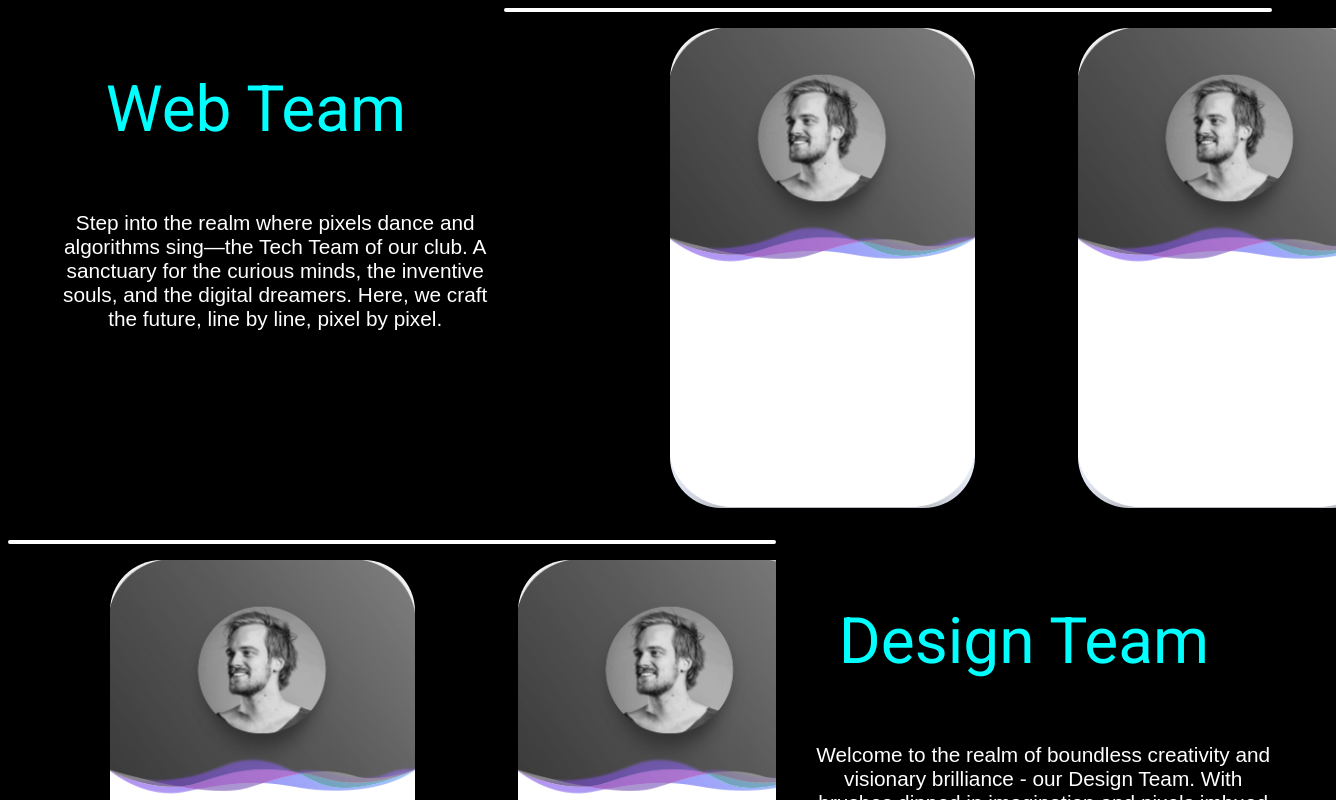
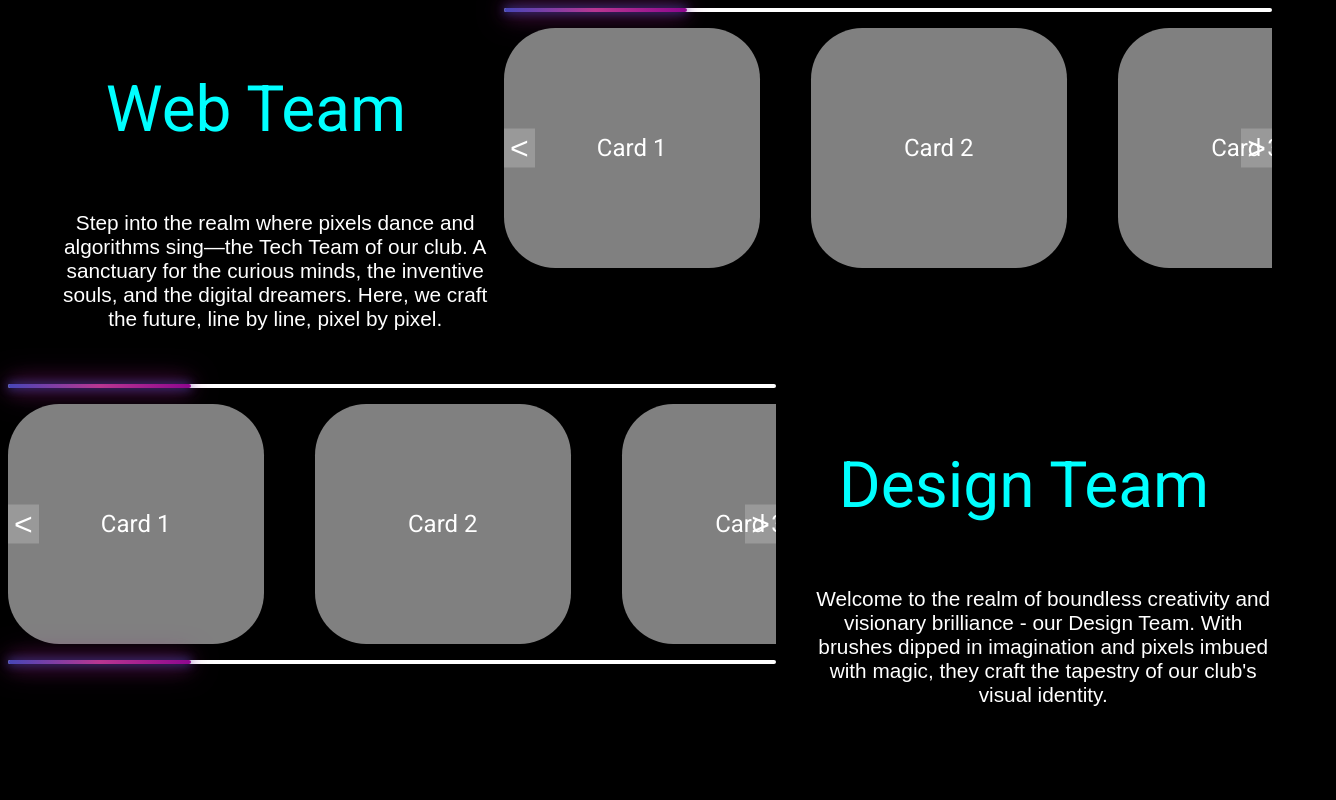
Before and after one commit to Tridesh/team-page, a Next.js app: page /page in a window 1280 px wide. Shown: the top 800 px of the page, 1336 px wide, since content can reach past the window. Built offline with nearby package versions, Linux system fonts and the light colour scheme.

Commit message:
majorrr majorrr update

```diff
--- a/package.json
+++ b/package.json
@@ -9,6 +9,7 @@
     "lint": "next lint"
   },
   "dependencies": {
+    "@gsap/react": "^2.1.1",
     "next": "^14.2.3",
     "react": "^18.3.1",
     "react-dom": "^18.3.1"
--- a/pages/page.jsx
+++ b/pages/page.jsx
@@ -2,30 +2,92 @@ import React, { useEffect, useRef, useState } from "react";
 import "./style.css";
 
 const Home = () => {
-    const scroll_sectionRef = useRef(null);
-    const [viewedPercentage, setViewedPercentage] = useState(0);
+    const scrollSectionRef1 = useRef(null);
+    const scrollSectionRef2 = useRef(null);
+    const [viewedPercentage1, setViewedPercentage1] = useState(0);
+    const [viewedPercentage2, setViewedPercentage2] = useState(0);
+    const [intervalId1, setIntervalId1] = useState(null);
+    const [intervalId2, setIntervalId2] = useState(null);
+
+    const scrollSpeed = 1;
+    const intervalTime = 10;
+    const totalCards = 10;
+
+    const updateScrollPercentage = (scrollSection, setViewedPercentage) => {
+        const cardWidth = scrollSection.querySelector('.card').offsetWidth;
+        const cardMargin = parseInt(window.getComputedStyle(scrollSection.querySelector('.card')).marginRight);
+        const totalScrollableWidth = scrollSection.scrollWidth - scrollSection.clientWidth;
+        const currentScrollPercentage = (scrollSection.scrollLeft / totalScrollableWidth) * 100;
+        setViewedPercentage(currentScrollPercentage);
+    };
 
     useEffect(() => {
-        const scroll_section = scroll_sectionRef.current;
-        const scrollSpeed = 1;
-        const intervalTime = 10;
-        const cardWidth = scroll_section.querySelector('.card').offsetWidth;
-        const totalCards = 10;
-        const totalScrollableWidth = cardWidth * totalCards;
+        startScrolling(scrollSectionRef1.current, setViewedPercentage1, setIntervalId1);
+        startScrolling(scrollSectionRef2.current, setViewedPercentage2, setIntervalId2);
 
-        let interval = setInterval(() => {
-            scroll_section.scrollLeft += scrollSpeed;
+        return () => {
+            clearInterval(intervalId1);
+            clearInterval(intervalId2);
+        };
+    }, []);
 
-            if (scroll_section.scrollLeft >= totalScrollableWidth) {
-                clearInterval(interval);
+    const startScrolling = (scrollSection, setViewedPercentage, setIntervalId) => {
+        const totalScrollableWidth = scrollSection.scrollWidth - scrollSection.clientWidth;
+
+        const interval = setInterval(() => {
+            scrollSection.scrollLeft += scrollSpeed;
+            updateScrollPercentage(scrollSection, setViewedPercentage);
+
+            if (scrollSection.scrollLeft >= totalScrollableWidth) {
+                scrollSection.scrollLeft = 0; // Reset to beginning
+                setViewedPercentage(0); // Reset progress bar
             }
-
-            const currentScrollPercentage = (scroll_section.scrollLeft / totalScrollableWidth) * 100;
-            setViewedPercentage(currentScrollPercentage);
         }, intervalTime);
 
-        return () => clearInterval(interval);
-    }, []);
+        setIntervalId(interval);
+    };
+
+    const smoothScroll = (element, to, duration) => {
+        const start = element.scrollLeft;
+        const change = to - start;
+        const increment = 20;
+        let currentTime = 0;
+
+        const animateScroll = () => {
+            currentTime += increment;
+            const val = easeInOutQuad(currentTime, start, change, duration);
+            element.scrollLeft = val;
+            if (currentTime < duration) {
+                setTimeout(animateScroll, increment);
+            }
+        };
+
+        animateScroll();
+    };
+
+    const easeInOutQuad = (t, b, c, d) => {
+        t /= d / 2;
+        if (t < 1) return c / 2 * t * t + b;
+        t--;
+        return -c / 2 * (t * (t - 2) - 1) + b;
+    };
+
+    const scrollLeft = (scrollSection, setViewedPercentage, setIntervalId, intervalId) => {
+        if (!intervalId) {
+            startScrolling(scrollSection, setViewedPercentage, setIntervalId);
+        }
+        const cardWidth = scrollSection.querySelector('.card').offsetWidth;
+        const cardMargin = parseInt(window.getComputedStyle(scrollSection.querySelector('.card')).marginRight);
+        smoothScroll(scrollSection, scrollSection.scrollLeft - (cardWidth + cardMargin) * 2.5, 600);
+        setTimeout(() => updateScrollPercentage(scrollSection, setViewedPercentage), 600);
+    };
+
+    const scrollRight = (scrollSection, setViewedPercentage) => {
+        const cardWidth = scrollSection.querySelector('.card').offsetWidth;
+        const cardMargin = parseInt(window.getComputedStyle(scrollSection.querySelector('.card')).marginRight);
+        smoothScroll(scrollSection, scrollSection.scrollLeft + (cardWidth + cardMargin) * 2.5, 600);
+        setTimeout(() => updateScrollPercentage(scrollSection, setViewedPercentage), 600);
+    };
 
     return (
         <div>
@@ -36,42 +98,39 @@ const Home = () => {
                 </div>
                 <div className="scrollin">
                     <div className="top-border">
-                <div className="progress" style={{ width: `${viewedPercentage}%` }}></div>
+                        <div className="progress" style={{ width: `${viewedPercentage1}%` }}></div>
                     </div>
-            <div className="scrollBar1" ref={scroll_sectionRef}>
+                    <div className="scrollContainer">
+                        <button className="scrollButton left" onClick={() => scrollLeft(scrollSectionRef1.current, setViewedPercentage1, setIntervalId1, intervalId1)}>&lt;</button>
+                        <div className="scrollBar1" ref={scrollSectionRef1}>
                             <div className="profileCard">
-                    {/* <img className="card" src="./profileCard2.png" alt="profile cards"></img>
-                    <img className="card" src="./profileCard2.png" alt="profile cards"></img>
-                    <img className="card" src="./profileCard2.png" alt="profile cards"></img>
-                    <img className="card" src="./profileCard2.png" alt="profile cards"></img>
-                    <img className="card" src="./profileCard2.png" alt="profile cards"></img> */}
                                 {[...Array(10)].map((_, index) => (
-                        <img key={index} className="card" src="./profileCard2.png" alt="profileCard" />
+                                    <div key={index} className="card">Card {index + 1}</div>
                                 ))}
                             </div>
                         </div>
-
+                        <button className="scrollButton right" onClick={() => scrollRight(scrollSectionRef1.current, setViewedPercentage1)}>&gt;</button>
+                    </div>
                 </div>
             </div>
             <div className="row-2">
                 <div className="scrollin left">
                     <div className="top-border left">
-                <div className="progress" style={{ width: `${viewedPercentage}%` }}></div>
+                        <div className="progress" style={{ width: `${viewedPercentage2}%` }}></div>
                     </div>
-            <div className="scrollBar1 left" ref={scroll_sectionRef}>
+                    <div className="scrollContainer">
+                        <button className="scrollButton left" onClick={() => scrollLeft(scrollSectionRef2.current, setViewedPercentage2, setIntervalId2, intervalId2)}>&lt;</button>
+                        <div className="scrollBar1 left" ref={scrollSectionRef2}>
                             <div className="profileCard">
                                 {[...Array(10)].map((_, index) => (
-                        <img key={index} className="card" src="./profileCard2.png" alt="profileCard" />
+                                    <div key={index} className="card">Card {index + 1}</div>
                                 ))}
-                    {/* <img className="card" src="./profileCard2.png" alt="profile cards"></img>
-                    <img className="card" src="./profileCard2.png" alt="profile cards"></img>
-                    <img className="card" src="./profileCard2.png" alt="profile cards"></img>
-                    <img className="card" src="./profileCard2.png" alt="profile cards"></img>
-                    <img className="card" src="./profileCard2.png" alt="profile cards"></img> */}
                             </div>
                         </div>
+                        <button className="scrollButton right" onClick={() => scrollRight(scrollSectionRef2.current, setViewedPercentage2)}>&gt;</button>
+                    </div>
                     <div className="bottom-border left">
-                <div className="progress" style={{ width: `${viewedPercentage}%` }}></div>
+                        <div className="progress" style={{ width: `${viewedPercentage2}%` }}></div>
                     </div>
                 </div>
                 <div className="text1">
--- a/pages/style.css
+++ b/pages/style.css
@@ -1,11 +1,12 @@
+@import url('https://fonts.googleapis.com/css2?family=Roboto:wght@400;700&display=swap');
 
-@import url('https://fonts.googleapis.com/css2?family=Roboto:wght@400;700&display=swap');
 body {
     background-color: black;
     color: white;
     overflow-x: hidden;
     font-family: 'Roboto', sans-serif;
 }
+
 .top-border {
     height: 0.5vh;
     margin-bottom: 2vh;
@@ -13,6 +14,7 @@ body {
     position: relative;
     border-radius: 10vw;
 }
+
 .progress {
     height: 100%;
     background: linear-gradient(to right, rgb(70, 70, 183), rgb(184, 54, 145), rgb(142, 7, 142));
@@ -26,6 +28,7 @@ body {
         0 0 20px rgba(184, 54, 145, 1),
         0 0 30px rgba(142, 7, 142, 1);
 }
+
 .bottom-border {
     width: 60vw;
     height: 0.5vh;
@@ -35,53 +38,86 @@ body {
     position: relative;
     border-radius: 10vw;
 }
+
+.scrollContainer {
+    display: flex;
+    align-items: center;
+    position: relative;
+}
+
 .scrollBar1 {
-    margin-left: 5vw;
-    margin-right: 10vw;
     overflow-x: auto;
     width: 60vw;
+    display: flex;
+    align-items: center;
     scrollbar-width: none;
 }
-#first {
-    border-radius: 4vw;
-    width: 40vh;
-    height: 60vh;
+
+.scrollBar1::-webkit-scrollbar {
+    display: none;
 }
+
 .card {
     border-radius: 4vw;
-    width: 40vh;
-    margin-left: 8vw;
-    height: 60vh;
+    width: calc(60vw / 2.5 - 4vw);
+    margin: 0 2vw;
+    height: 30vh;
+    background-color: grey;
+    display: flex;
+    align-items: center;
+    justify-content: center;
+    font-size: 1.5rem;
 }
+
 .profileCard {
     display: flex;
-    flex-direction: row;
 }
 
-.header{
+.header {
     font-size: 4rem;
     text-align: center;
     color: aqua;
 }
-.row-1{
+
+.row-1, .row-2 {
     display: flex;
     justify-content: space-between;
     margin-bottom: 4vh;
 }
-.row-2{
-    display: flex;
-    justify-content: space-between;
-}
-.desc{
+
+.desc {
     padding-left: 3vw;
     text-align: center;
     font-size: 1.3rem;
-    font-family: sans-serif ;
+    font-family: sans-serif;
 }
-.scrollin{
+
+.scrollin {
     width: 60vw;
     padding: 0;
+    position: relative;
 }
-.left{
+
+.left {
     margin-left: 0 !important;
 }
+
+.scrollButton {
+    background-color: rgba(255, 255, 255, 0.2);
+    border: none;
+    color: white;
+    font-size: 2rem;
+    cursor: pointer;
+    position: absolute;
+    top: 50%;
+    transform: translateY(-50%);
+    z-index: 10;
+}
+
+.scrollButton.left {
+    left: 0;
+}
+
+.scrollButton.right {
+    right: 0;
+}
```
Also changed, not shown: public/pic.png (added), 1 other file (tests, documents, lock files or other folders). Lines whose indentation alone changed are shown as unchanged.
